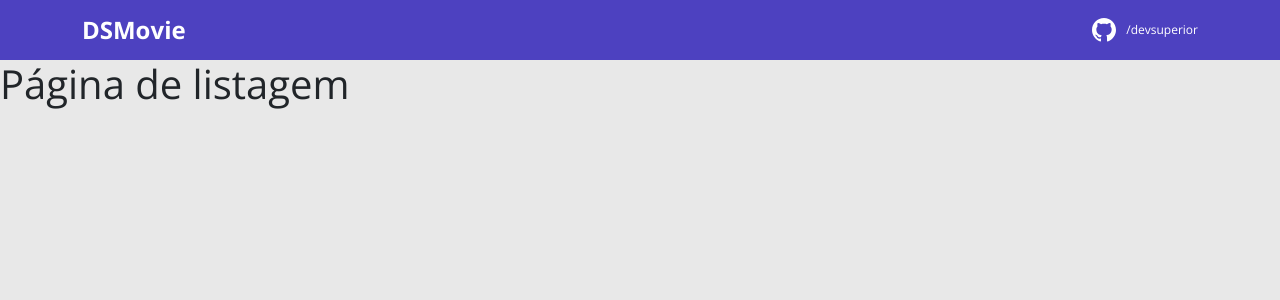
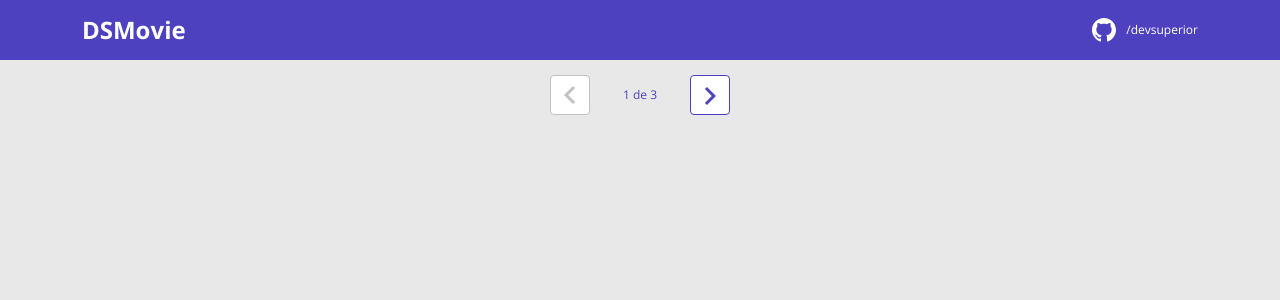
Before and after one commit to Gabriellorente/dsmovie, a React (Create React App) app in the folder frontend/: page / in a window 1280 px wide. Shown: the top 300 px of the page. Built offline with nearby package versions, Linux system fonts and the light colour scheme.

Commit message:
Pagination layout

```diff
--- a/frontend/src/pages/Listing/index.tsx
+++ b/frontend/src/pages/Listing/index.tsx
@@ -1,7 +1,9 @@
+import Pagination from "components/Pagination";
+
 function Listing() {
 
     return (
-        <h1>Página de listagem</h1>
+        <Pagination />
     )
 }
 
```
Also changed, not shown: frontend/src/components/Pagination/index.tsx (renamed from frontend/src/components/Navbar/Pagination/index.tsx, +4 -3 lines), frontend/src/components/Pagination/styles.css (renamed from frontend/src/components/Navbar/Pagination/styles.css).
